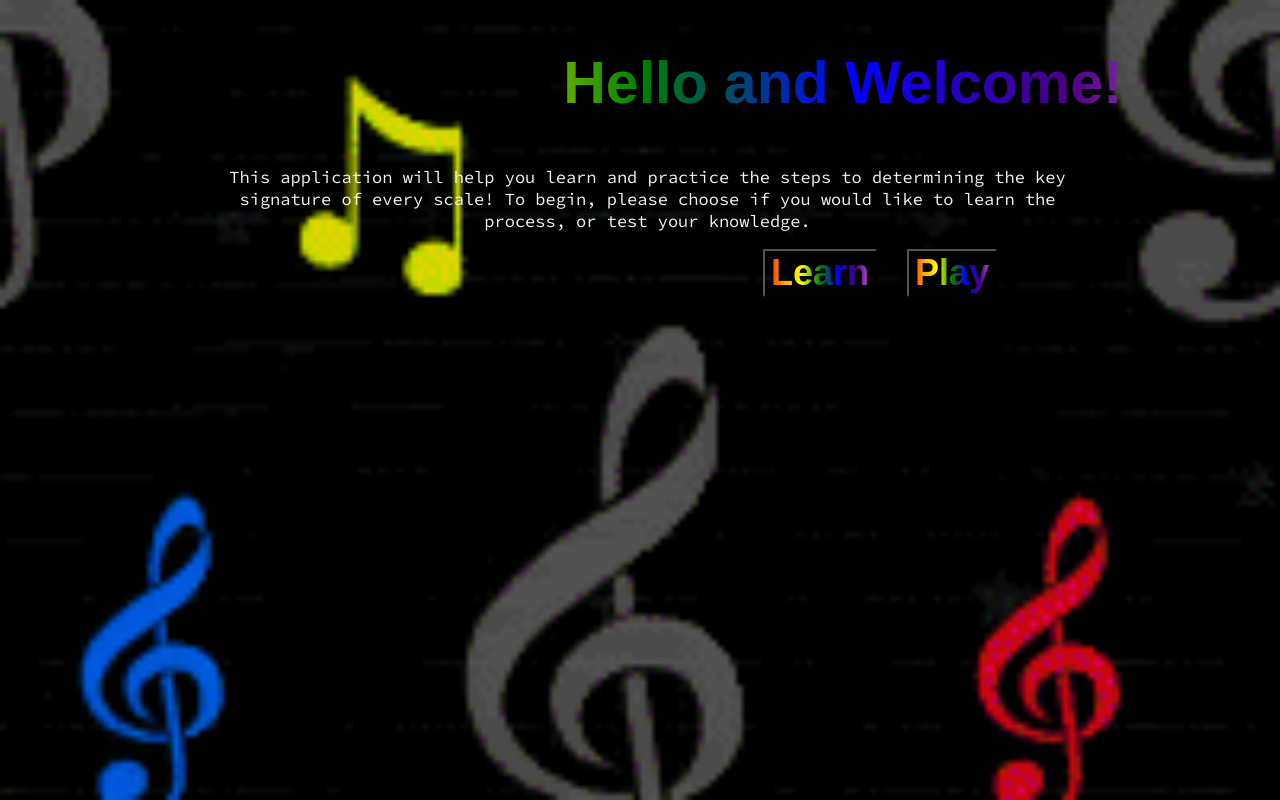
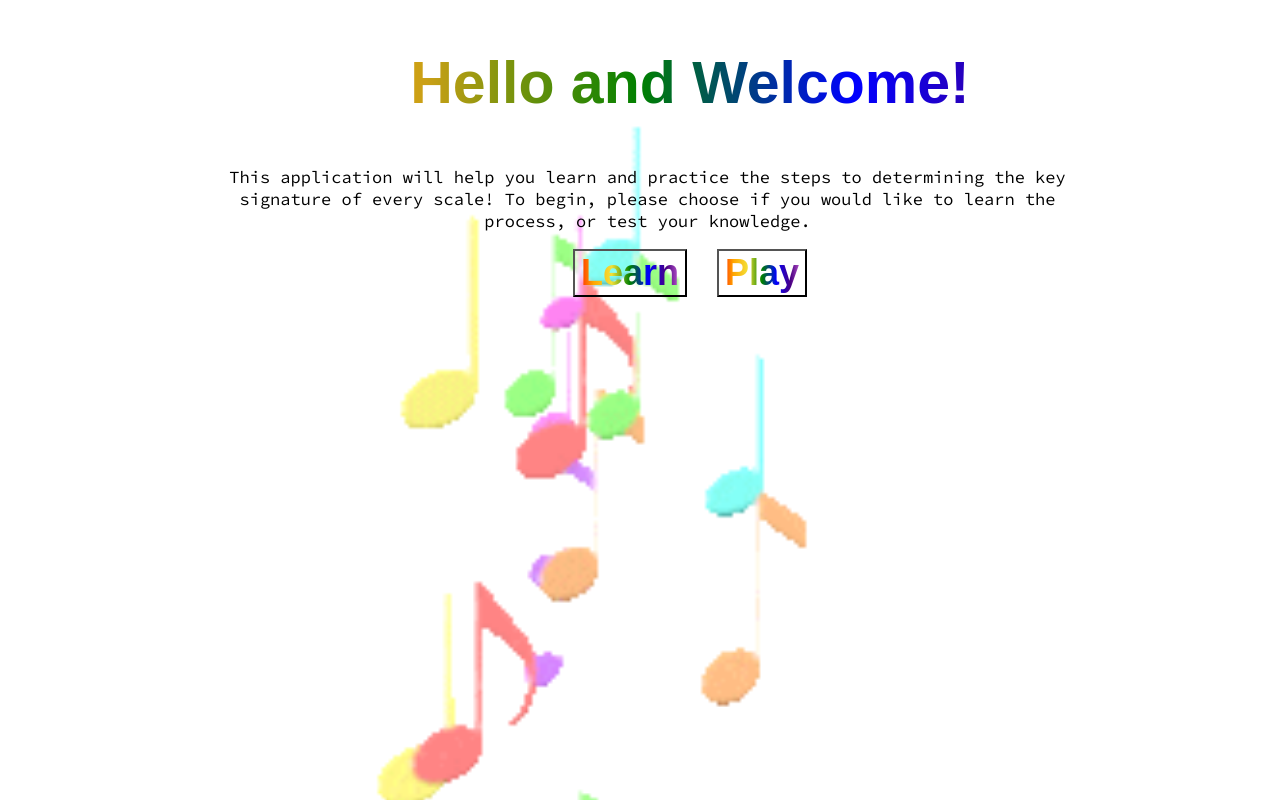
Before and after one commit to tzvik15/Key-Signaturer, a React (Create React App) app: page / in a window 1280 px wide. Built offline with nearby package versions, Linux system fonts and the light colour scheme; a web font is replaced by a local one.

Commit message:
gif backgound added no fix of button background

```diff
--- a/src/components/start/start.css
+++ b/src/components/start/start.css
@@ -1,6 +1,6 @@
 body{
     text-align: center;
-    background-image: url('/assets/image/start3.gif');
+    background-image: url('/assets/image/start4.gif');
     background-repeat: no-repeat;
     background-size: cover;
     background-attachment: fixed;
@@ -10,21 +10,21 @@ body{
   }
 
 .hAndW{
-    padding-left: 406px;
+    padding-left:100px;
     font-size: 59px;
     font-family: 'Gotu', sans-serif;
-    background-image: linear-gradient(to left, violet, indigo, blue, green, yellow, orange, red);
+    background-image: linear-gradient(to left, violet, indigo, blue, green, rgb(202, 160, 22), orange, red);
     color: transparent;
     -webkit-background-clip: text;
     -webkit-text-fill-color: transparent;
 }
 
 .btn{
-    margin-left: 480px;
+    margin-left: 100px;
     font-size: 36px;
     font-family: 'Gotu', sans-serif;
-    background-color: gray;
-    background-image: linear-gradient(to left, violet, indigo, blue, green, yellow, orange, red);
+    background-color: #555555;
+    background-image: linear-gradient(to left, violet, indigo, blue, green, rgb(243, 224, 55), orange, red);
     color: transparent;
     -webkit-background-clip: text;
     -webkit-text-fill-color: transparent;
@@ -37,7 +37,7 @@ body{
     font-size: 36px;
     font-family: 'Gotu', sans-serif;
     margin-left: 30px;
-    background-color: gray;
+    background-color: #555555;
 }
 
 .p{
@@ -46,5 +46,5 @@ body{
     text-align: center;
     padding-left: 215px;
     padding-right: 200px;
-    color: whitesmoke;
+
 }
```
Also changed, not shown: public/assets/image/start4.gif (added).
